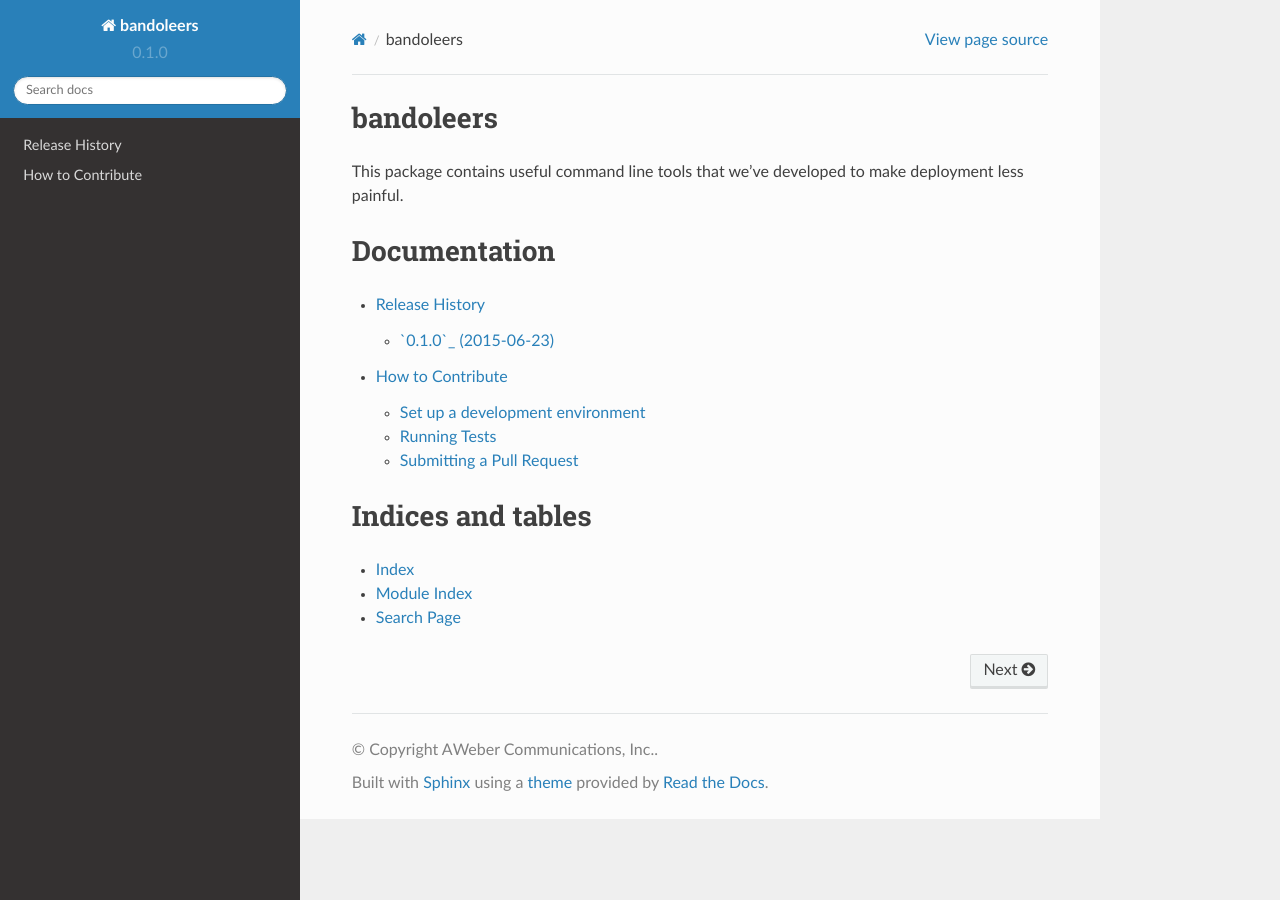
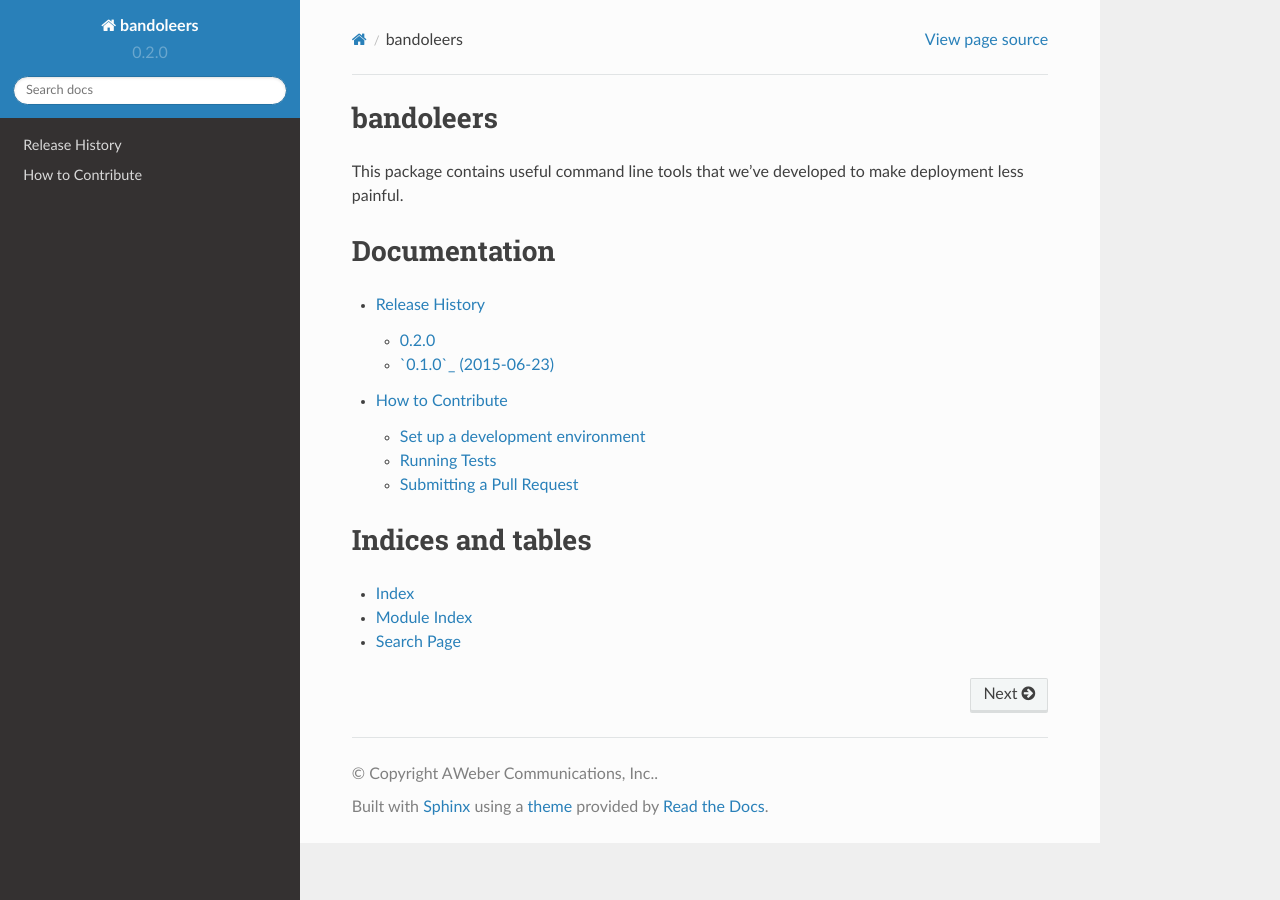
Before and after one commit to aweber/bandoleers, a Sphinx documentation site: the page built from docs/index.rst, in a window 1280 px wide. Built offline with Sphinx 7.4.7 and the Read the Docs theme 2.0.0, drawn with Linux system fonts in a browser that asks for light colours.

Commit message:
Bump version to 0.2.0

```diff
--- a/bandoleers/__init__.py
+++ b/bandoleers/__init__.py
@@ -1,2 +1,2 @@
-version_info = (0, 1, 0)
+version_info = (0, 2, 0)
 __version__ = '.'.join(str(s) for s in version_info)
--- a/docs/history.rst
+++ b/docs/history.rst
@@ -3,8 +3,11 @@
 Release History
 ===============
 
+0.2.0
+-----
+- Added the ``wait-for`` utility
+
 `0.1.0`_ (2015-06-23)
 ---------------------
-
 - Initial release of the PrepIt package
 - Import @briank's work on prepit.
```
